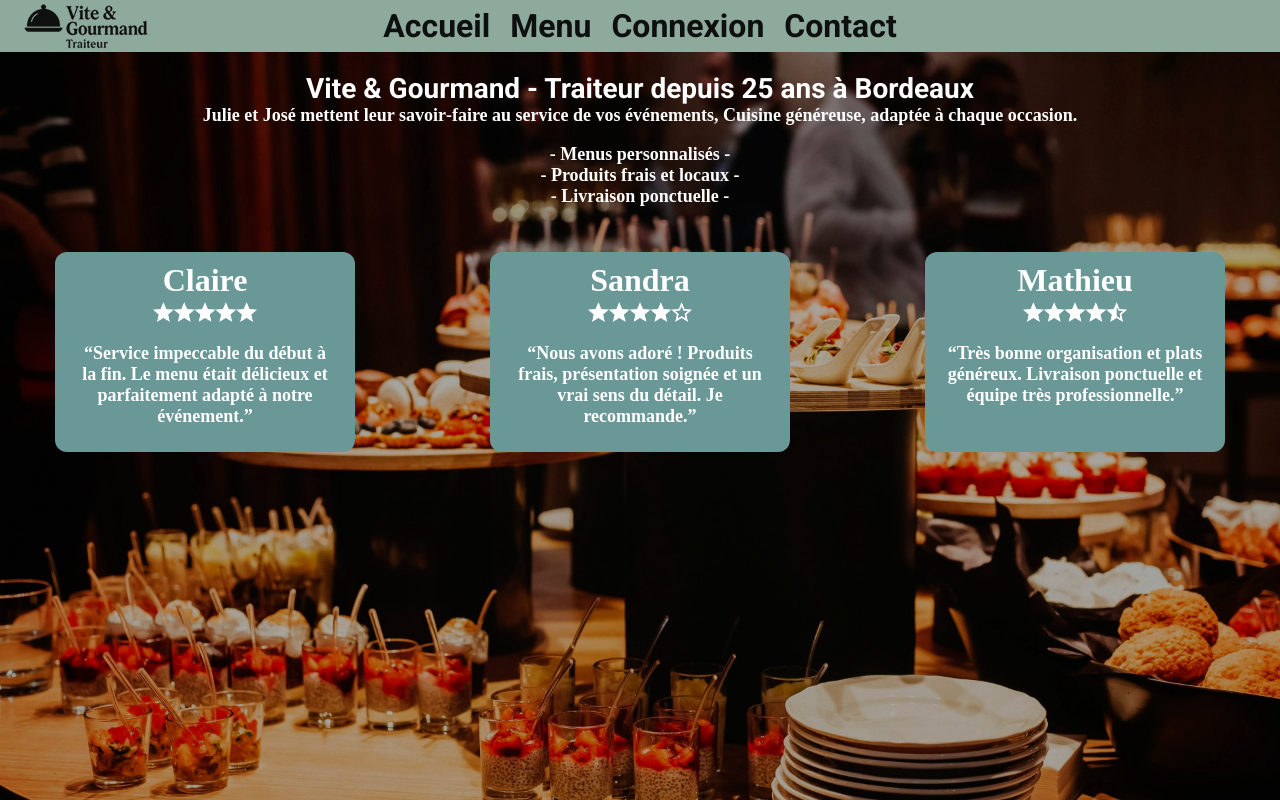
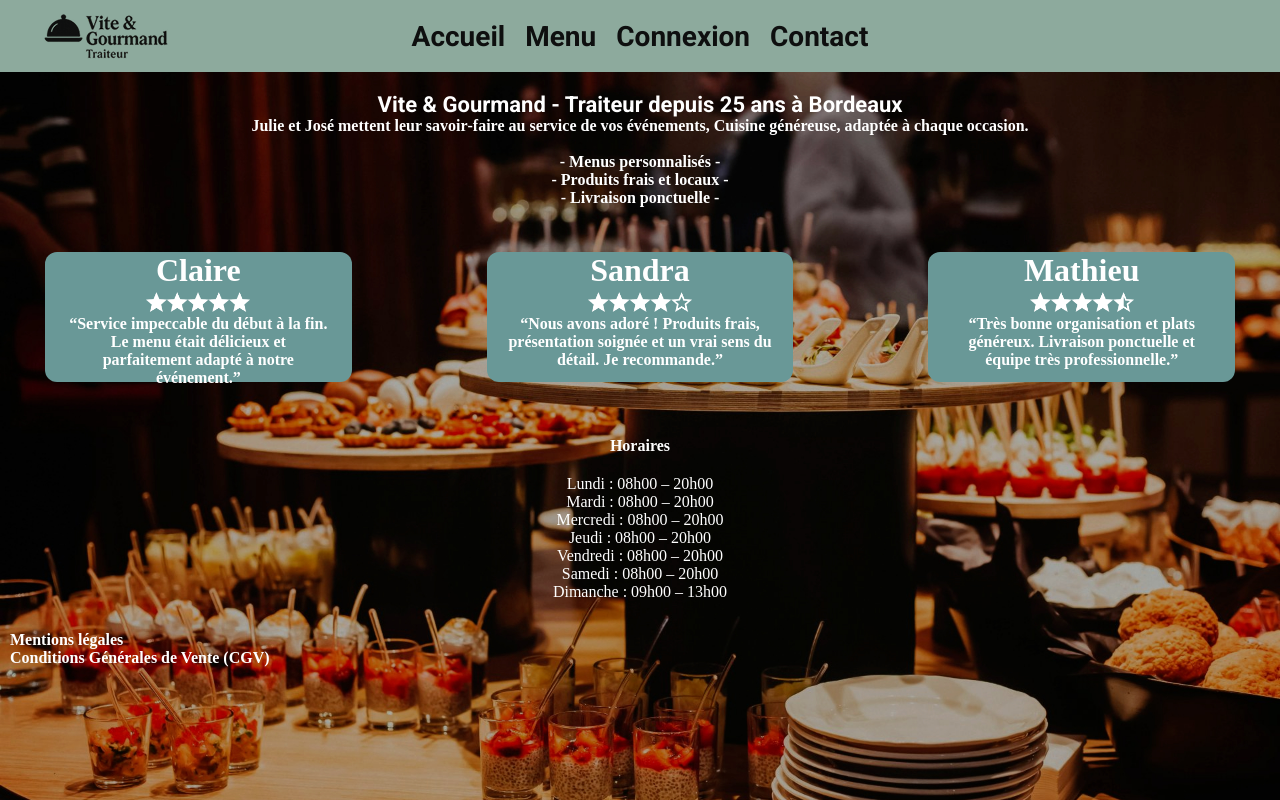
Before and after one commit to StfRem/Project_ECF_vscode, a PHP site: page / in a window 1280 px wide. Run offline with PHP 8.4, Linux system fonts and the light colour scheme.

Commit message:
presque fini reste lien CGV

```diff
--- a/assets/css/style.css
+++ b/assets/css/style.css
@@ -1,15 +1,12 @@
-/*RESET des marges*/
-
+/* RESET */
 * {
     margin: 0;
     padding: 0;
     box-sizing: border-box;
 }
 
-
-/*----------------MES RÉGLAGES ------------------*/
-
-@font-face {   /*Charge police local*/
+/* POLICE */
+@font-face {
     font-family: "RobotoBold";
     src: url("../police/Roboto-Bold.ttf") format("truetype");
     font-weight: 800;
@@ -21,92 +18,108 @@ h1,
     font-weight: 800;
 }
 
-
-
-/* réglage taille des police*/
+/* TAILLES POLICE*/
 h1 {
-    font-size: 28px;
+    font-size: 22px;
 }
 
-h2,h3 {
-    font-size: 18px;
+h2, h3 {
+    font-size: 16px;
 }
 
 li a {
     color: #0E0F0F;
 }
-h1,h2,h3 {
+
+h1, h2, h3, li {
     color: white;
 }
 
-/*-------------------  IMAGE ET NAVBAR les lien centré -----------------------------*/
+/* --------------  IMAGE  ------------------------------ */
 body {
     background-image: url(../images/traiteur.jpg);
     background-size: cover;
 }
 
+/* HEADER */
 header {
     background-color: #8DAA9D;
 }
 
 .nav-header {
     position: relative;
-    display: flex; /* met cote a cote logo et menu */
+    display: flex;
     align-items: center;
+    padding: 10px 20px;
 }
 
-/*-----------------SUPPRIME LES PUCES ET SOULIGNEMENT------------*/
-.menu-header,ul {
+/*----------------- MENU --------------------*/
+.menu_header {
     position: absolute;
-    display: flex; /* aligne mes liens */
+    display: flex;
     list-style: none;
     gap: 20px;
     left: 50%;
     transform: translateX(-50%);
-
 }
 
-.menu-header,li a {
+.menu_header a {
     text-decoration: none;
-    font-size: 32px;
+    font-size: 28px;
 }
 
-/*-----------------------  DESCRIPTIF   ------------------------------------------*/
-
+/* ----------------DESCRIPTIF------------------------ */
 .descriptif {
     text-align: center;
     margin-top: 20px;
 }
 
-/*-----------------------  CARD   ------------------------------------------*/
-
+/*------------------ CARDS ---------------------*/
 .cards {
     display: flex;
     gap: 135px;
     justify-content: center;
-    flex-wrap: nowrap; /* reste en ligne */
     margin: 45px;
 }
 
 .card {
-    width: 300px;
-    height: 200px;
+    width: 310px;
+    height: 130px;
     background-color: #699897;
     border-radius: 12px;
-    padding: 30px 20px;
+    padding: 20px 20px;
     display: flex;
     flex-direction: column;
     align-items: center;
     text-align: center;
-    color: white;
 }
- .card img {
+
+.card img {
     height: 26px;
- }
-
+}
 
 .card h2 {
     font-size: 32px;
-    margin-bottom: 0px;
     margin-top: -20px;
 }
+
+/* FOOTER */
+.footer {
+
+    padding: 10px;
+}
+
+.footer h2 {
+    text-align: center;
+    margin-bottom: 20px;
+}
+
+.ul_horaire {
+    list-style: none;
+    text-align: center;
+    margin-bottom: 30px;
+}
+
+.mention {
+    text-align: left;
+}
--- a/index.html
+++ b/index.html
@@ -9,9 +9,11 @@
 </head>
 
 <body>
+
     <header>
         <nav class="nav-header">
             <img src="./assets/images/logo.png" alt="logo">
+
             <ul class="menu_header">
                 <li><a href="menus.html">Accueil</a></li>
                 <li><a href="menu-detail.html">Menu</a></li>
@@ -21,8 +23,6 @@
         </nav>
     </header>
 
-
-    <!---------------------- DESCRIPTIF ------------------------>
     <div class="descriptif">
         <h1>Vite & Gourmand - Traiteur depuis 25 ans à Bordeaux</h1>
         <h2>Julie et José mettent leur savoir‑faire au service de vos événements,
@@ -33,45 +33,50 @@
         <h3>- Livraison ponctuelle -</h3>
     </div>
 
-    <!---------------------- CARDS ------------------------>
-
-
-
-
-
-
-
     <div class="cards">
         <div class="card">
             <h2>Claire</h2>
-        <img src="./assets/images/5etoile.png" alt="5 etoiles" srcset="">
-        <br>
+            <img src="./assets/images/5etoile.png" alt="5 etoiles">
             <div class="content">
-            <h3>“Service impeccable du début à la fin. Le menu était délicieux et parfaitement adapté à notre événement.”
-</h3>
+                <h3>“Service impeccable du début à la fin. Le menu était délicieux et parfaitement adapté à notre événement.”</h3>
             </div>
         </div>
+
         <div class="card">
             <h2>Sandra</h2>
-        <img src="./assets/images/4Etoile.png" alt="4 etoiles" srcset="">
-        <br>
+            <img src="./assets/images/4Etoile.png" alt="4 etoiles">
             <div class="content">
                 <h3>“Nous avons adoré ! Produits frais, présentation soignée et un vrai sens du détail. Je recommande.”</h3>
             </div>
         </div>
+
         <div class="card">
             <h2>Mathieu</h2>
-        <img src="./assets/images/4-5etoile.png" alt="4 et demi etoiles" srcset="">
-        <br>
+            <img src="./assets/images/4-5etoile.png" alt="4 et demi etoiles">
             <div class="content">
                 <h3>“Très bonne organisation et plats généreux. Livraison ponctuelle et équipe très professionnelle.”</h3>
             </div>
         </div>
     </div>
 
+    <footer class="footer">
+        <h2>Horaires</h2>
 
+        <ul class="ul_horaire">
+            <li>Lundi : 08h00 – 20h00</li>
+            <li>Mardi : 08h00 – 20h00</li>
+            <li>Mercredi : 08h00 – 20h00</li>
+            <li>Jeudi : 08h00 – 20h00</li>
+            <li>Vendredi : 08h00 – 20h00</li>
+            <li>Samedi : 08h00 – 20h00</li>
+            <li>Dimanche : 09h00 – 13h00</li>
+        </ul>
 
-
+        <div class="mention">
+            <h3>Mentions légales</h3>
+            <h3>Conditions Générales de Vente (CGV)</h3>
+        </div>
+    </footer>
 
 </body>
 
```
Lines whose indentation alone changed are shown as unchanged.
